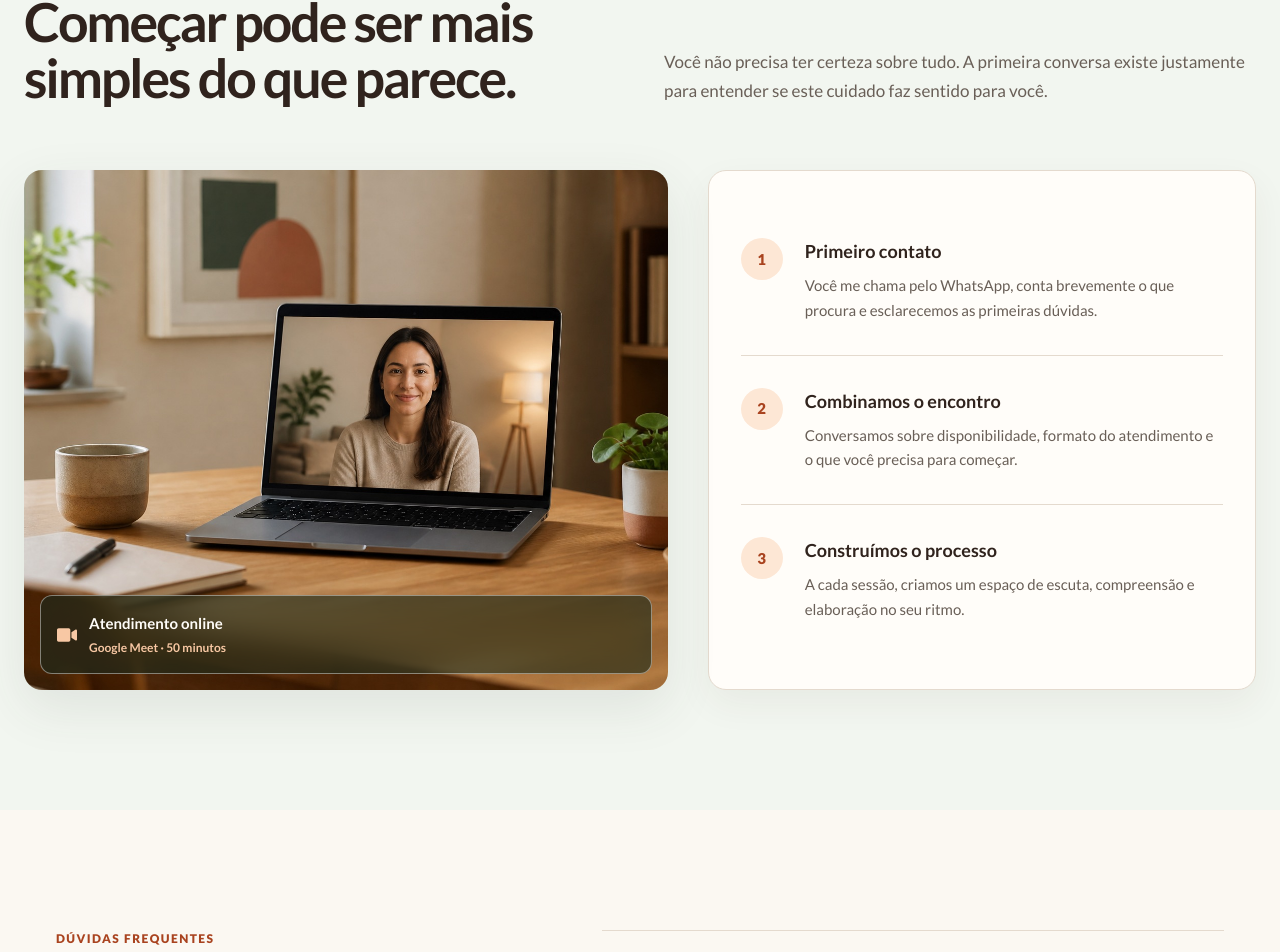
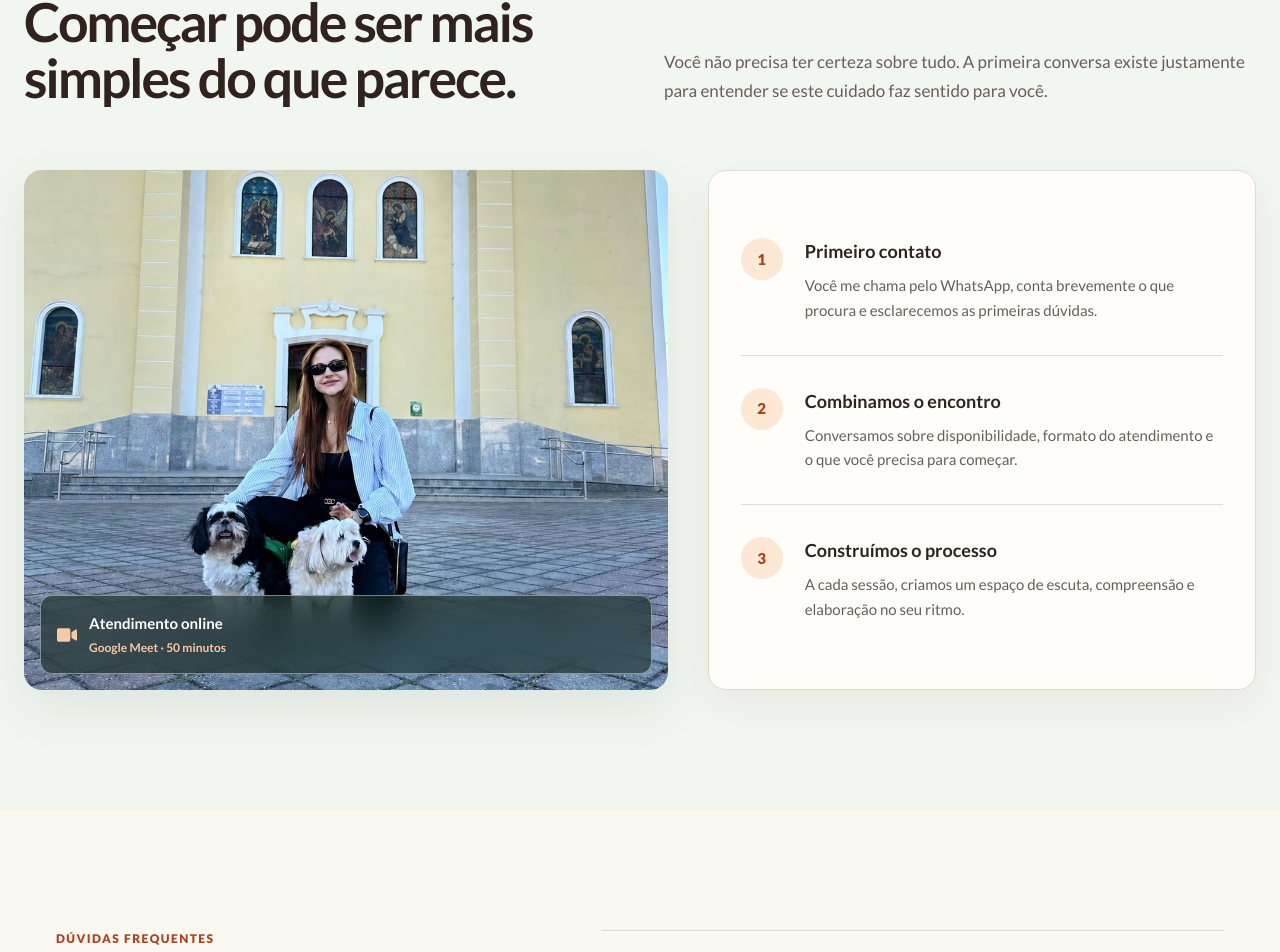
Before and after one commit to igorteufel/site-evelyn, a React (Create React App) app: page / in a window 1280 px wide. Shown: the part 4919-5871 px from the top of the page. Built offline with nearby package versions, Linux system fonts and the light colour scheme.

Commit message:
Troca imagem da seção de atendimento

```diff
--- a/src/components/portfolio/index.jsx
+++ b/src/components/portfolio/index.jsx
@@ -1,6 +1,6 @@
 import { FaVideo } from 'react-icons/fa';
 import { motion, useReducedMotion } from 'framer-motion';
-import onlineTherapyImage from '../../assets/brand/online-therapy-process.jpg';
+import evelynWithDogs from '../../assets/brand/evelyn-com-cachorros.jpg';
 import { motionState, reveal, revealSoft, stagger } from '../../styles/motion';
 import * as S from './styles';
 
@@ -22,7 +22,7 @@ export default function Portfolio() {
         </S.Header>
         <S.Content>
           <S.Visual as={motion.figure} {...state} variants={revealSoft}>
-            <img src={onlineTherapyImage} alt="Notebook preparado para uma conversa de terapia online" loading="lazy" />
+            <img src={evelynWithDogs} alt="Evelyn com seus dois cachorros em frente a uma igreja" loading="lazy" />
             <S.VisualNote><FaVideo aria-hidden="true" /><span>Atendimento online<strong>Google Meet · 50 minutos</strong></span></S.VisualNote>
           </S.Visual>
           <S.Steps as={motion.div} {...state} variants={stagger}>
--- a/src/components/portfolio/styles.js
+++ b/src/components/portfolio/styles.js
@@ -15,7 +15,7 @@ export const Content = styled.div`
 `;
 export const Visual = styled.figure`
   position: relative; min-height: 520px; margin: 0; overflow: hidden; border-radius: ${({ theme }) => theme.radii.lg}; box-shadow: ${({ theme }) => theme.shadows.raised};
-  > img { width: 100%; height: 100%; position: absolute; inset: 0; display: block; object-fit: cover; }
+  > img { width: 100%; height: 100%; position: absolute; inset: 0; display: block; object-fit: cover; object-position: center 67%; }
   @media (max-width: ${({ theme }) => theme.breakpoints.md}) { min-height: 440px; }
   @media (max-width: ${({ theme }) => theme.breakpoints.sm}) { min-height: 320px; }
 `;
```
Also changed, not shown: src/assets/brand/evelyn-com-cachorros.jpg (added).
